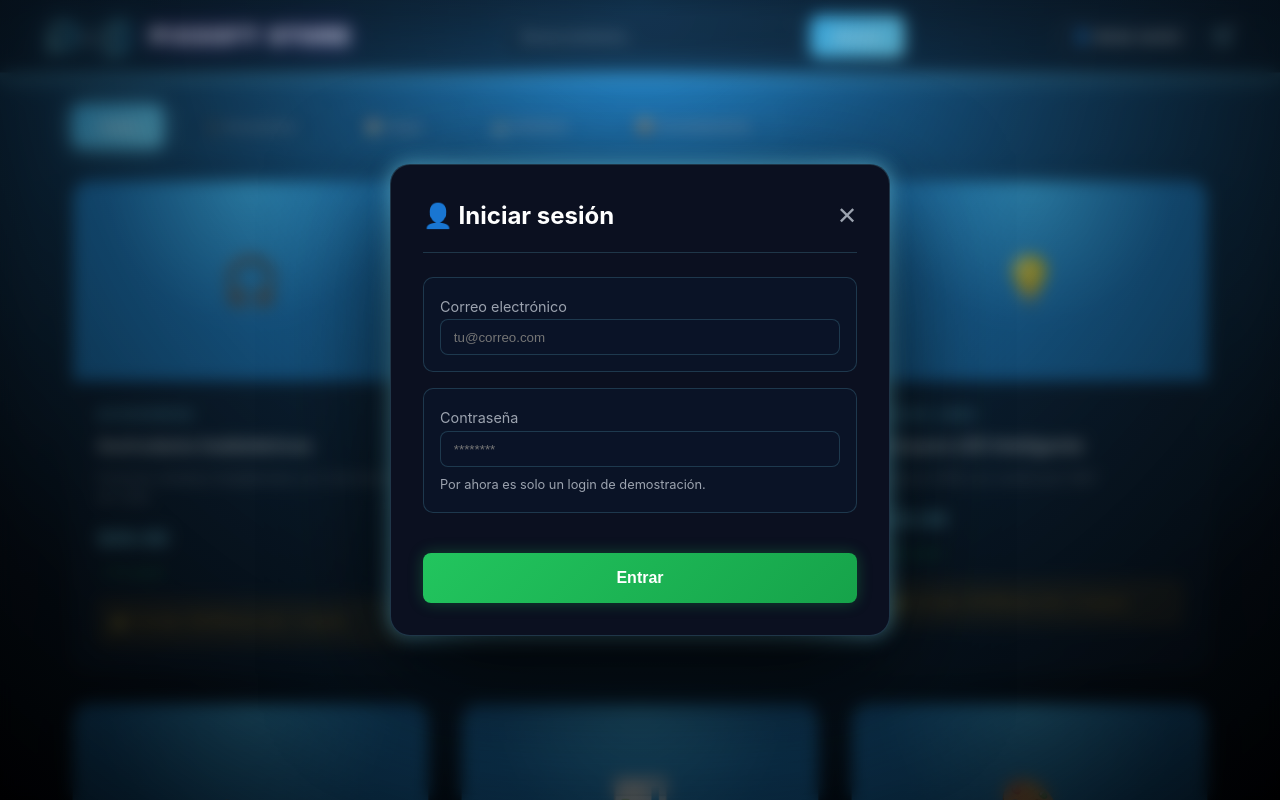
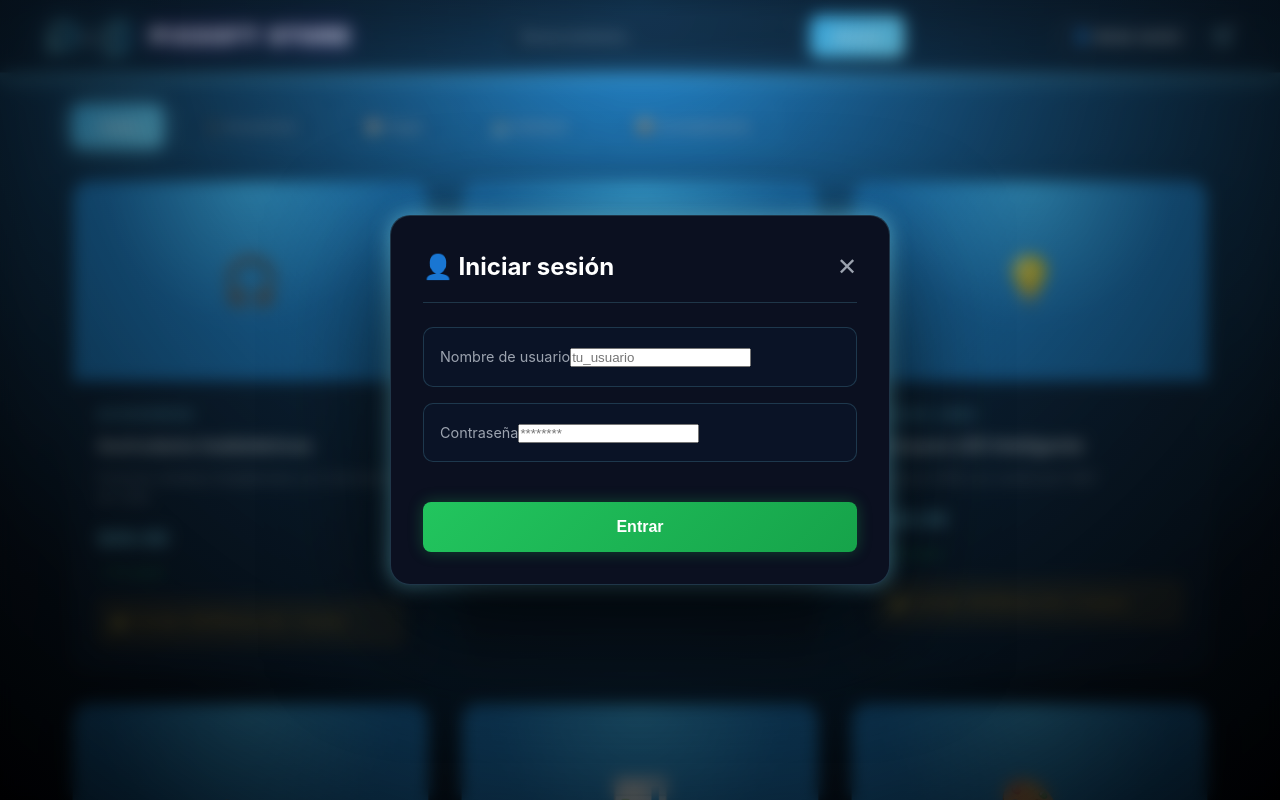
Before and after one commit to Santy28-Bv/Mapcat-Hackathon-Frontend, a React (Vite) app: page / in a window 1280 px wide. Both pictures are taken after a click on the button "👤 Iniciar sesión". Shown: the top 800 px of the page. Built offline with nearby package versions, Linux system fonts and the light colour scheme.

Commit message:
Refactor LoginModal to use username for login
verificacion de las credenciales del usuario

```diff
--- a/src/components/LoginModal.jsx
+++ b/src/components/LoginModal.jsx
@@ -1,16 +1,34 @@
 import { useState } from 'react'
+import axios from 'axios'
 
 export default function LoginModal({ isOpen, onClose, onLogin }) {
-  const [email, setEmail] = useState('')
+  const [username, setUsername] = useState('')
   const [password, setPassword] = useState('')
 
   if (!isOpen) return null
 
-  const handleSubmit = (e) => {
+  const handleSubmit = async (e) => {
     e.preventDefault()
-    onLogin({ email })
-    setPassword('')
-    onClose()
+    try {
+      const res = await axios.post('http://localhost:8000/api/token/', {
+        username: username,
+        password: password
+      })
+
+      // Guardar tokens
+      localStorage.setItem('access', res.data.access)
+      localStorage.setItem('refresh', res.data.refresh)
+
+      // Avisar al padre que el login fue exitoso
+      onLogin({ username, token: res.data.access })
+
+      // Resetear estado y cerrar modal
+      setPassword('')
+      onClose()
+    } catch (err) {
+      console.error('Error al iniciar sesión:', err)
+      alert('Usuario o contraseña inválidos')
+    }
   }
 
   return (
@@ -18,28 +36,18 @@ export default function LoginModal({ isOpen, onClose, onLogin }) {
       <div className="modal-content">
         <div className="modal-header">
           <h2 className="modal-title">👤 Iniciar sesión</h2>
-          <button className="close-btn" onClick={onClose}>
-            ✕
-          </button>
+          <button className="close-btn" onClick={onClose}>✕</button>
         </div>
 
         <form onSubmit={handleSubmit}>
           <div className="modal-section">
-            <label className="label">Correo electrónico</label>
+            <label className="label">Nombre de usuario</label>
             <input
-              type="email"
+              type="text"
               required
-              value={email}
-              onChange={(e) => setEmail(e.target.value)}
-              style={{
-                width: '100%',
-                padding: '0.6rem 0.8rem',
-                borderRadius: '8px',
-                border: '1px solid var(--border)',
-                background: 'var(--surface)',
-                color: 'var(--text)',
-              }}
-              placeholder="tu@correo.com"
+              value={username}
+              onChange={(e) => setUsername(e.target.value)}
+              placeholder="tu_usuario"
             />
           </div>
 
@@ -50,22 +58,11 @@ export default function LoginModal({ isOpen, onClose, onLogin }) {
               required
               value={password}
               onChange={(e) => setPassword(e.target.value)}
-              style={{
-                width: '100%',
-                padding: '0.6rem 0.8rem',
-                borderRadius: '8px',
-                border: '1px solid var(--border)',
-                background: 'var(--surface)',
-                color: 'var(--text)',
-              }}
               placeholder="********"
             />
-            <p className="hint">Por ahora es solo un login de demostración.</p>
           </div>
 
-          <button type="submit" className="checkout-btn">
-            Entrar
-          </button>
+          <button type="submit" className="checkout-btn">Entrar</button>
         </form>
       </div>
     </div>
```
